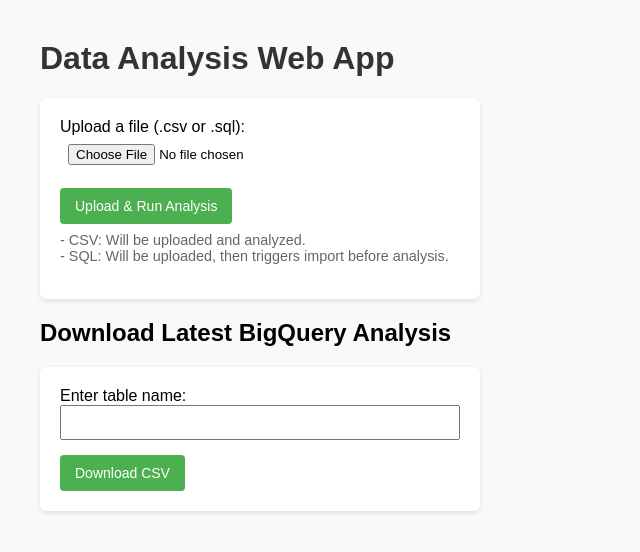
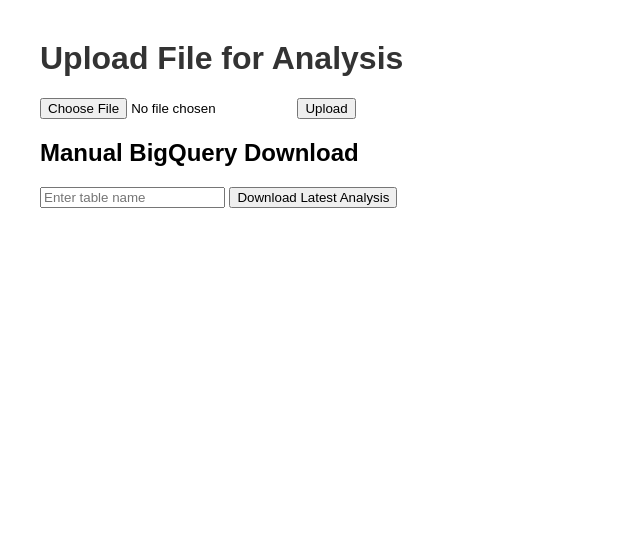
Before and after one commit to babyclaire0222-cyber/gcp-data-analysis-platform, a Flask app: page / in a window 1280 px wide. Shown: the top 552 px of the page, without its empty margins (0-640 px from the left). Run offline with Flask 3, Linux system fonts and the light colour scheme.

Commit message:
Update index.html

```diff
--- a/webapp/templates/index.html
+++ b/webapp/templates/index.html
@@ -1,98 +1,36 @@
 <!DOCTYPE html>
 <html>
 <head>
-    <title>Data Analysis Web App</title>
+    <title>Data Analysis Upload</title>
     <style>
-        body {
-            font-family: Arial, sans-serif;
-            margin: 40px;
-            background-color: #f9f9f9;
-        }
-        h1 {
-            color: #333;
-        }
-        form {
-            background: #fff;
-            padding: 20px;
-            border-radius: 6px;
-            box-shadow: 0px 2px 5px rgba(0,0,0,0.1);
-            width: 400px;
-            margin-bottom: 20px;
-        }
-        input[type="file"], input[type="text"] {
-            display: block;
-            margin-bottom: 15px;
-            width: 100%;
-            padding: 8px;
-            box-sizing: border-box;
-        }
-        button {
-            padding: 10px 15px;
-            background-color: #4CAF50;
-            border: none;
-            color: white;
-            font-size: 14px;
-            border-radius: 4px;
-            cursor: pointer;
-        }
-        button:hover {
-            background-color: #45a049;
-        }
-        .note {
-            font-size: 0.9em;
-            color: #666;
-            margin-top: 8px;
-        }
-        .message {
-            padding: 10px;
-            margin-bottom: 20px;
-            border-radius: 4px;
-        }
-        .success {
-            background-color: #d4edda;
-            color: #155724;
-            border: 1px solid #c3e6cb;
-        }
-        .error {
-            background-color: #f8d7da;
-            color: #721c24;
-            border: 1px solid #f5c6cb;
-        }
+        body { font-family: Arial, sans-serif; margin: 40px; }
+        h1 { color: #333; }
+        .flash-message { padding: 10px; margin-bottom: 15px; border-radius: 4px; }
+        .flash-success { background-color: #d4edda; color: #155724; }
+        .flash-error { background-color: #f8d7da; color: #721c24; }
+        form { margin-bottom: 20px; }
     </style>
 </head>
 <body>
+    <h1>Upload File for Analysis</h1>
 
-    <h1>Data Analysis Web App</h1>
-
-    <!-- Display flash messages -->
     {% with messages = get_flashed_messages(with_categories=true) %}
       {% if messages %}
         {% for category, message in messages %}
-          <div class="message {{ category }}">
-            {{ message }}
-          </div>
+          <div class="flash-message flash-{{ category }}">{{ message }}</div>
         {% endfor %}
       {% endif %}
     {% endwith %}
 
-    <!-- Upload form -->
-    <form method="POST" enctype="multipart/form-data">
-        <label for="file">Upload a file (.csv or .sql):</label>
-        <input type="file" name="file" id="file" required>
-        <button type="submit">Upload & Run Analysis</button>
-        <p class="note">
-            - CSV: Will be uploaded and analyzed.<br>
-            - SQL: Will be uploaded, then triggers import before analysis.
-        </p>
+    <form action="/" method="post" enctype="multipart/form-data">
+        <input type="file" name="file" required>
+        <button type="submit">Upload</button>
     </form>
 
-    <!-- Download form -->
-    <h2>Download Latest BigQuery Analysis</h2>
-    <form action="/download_bq" method="GET">
-        <label for="table">Enter table name:</label>
-        <input type="text" name="table" id="table" required>
-        <button type="submit">Download CSV</button>
+    <h2>Manual BigQuery Download</h2>
+    <form action="/download_bq" method="get">
+        <input type="text" name="table" placeholder="Enter table name" required>
+        <button type="submit">Download Latest Analysis</button>
     </form>
-
 </body>
 </html>
```
